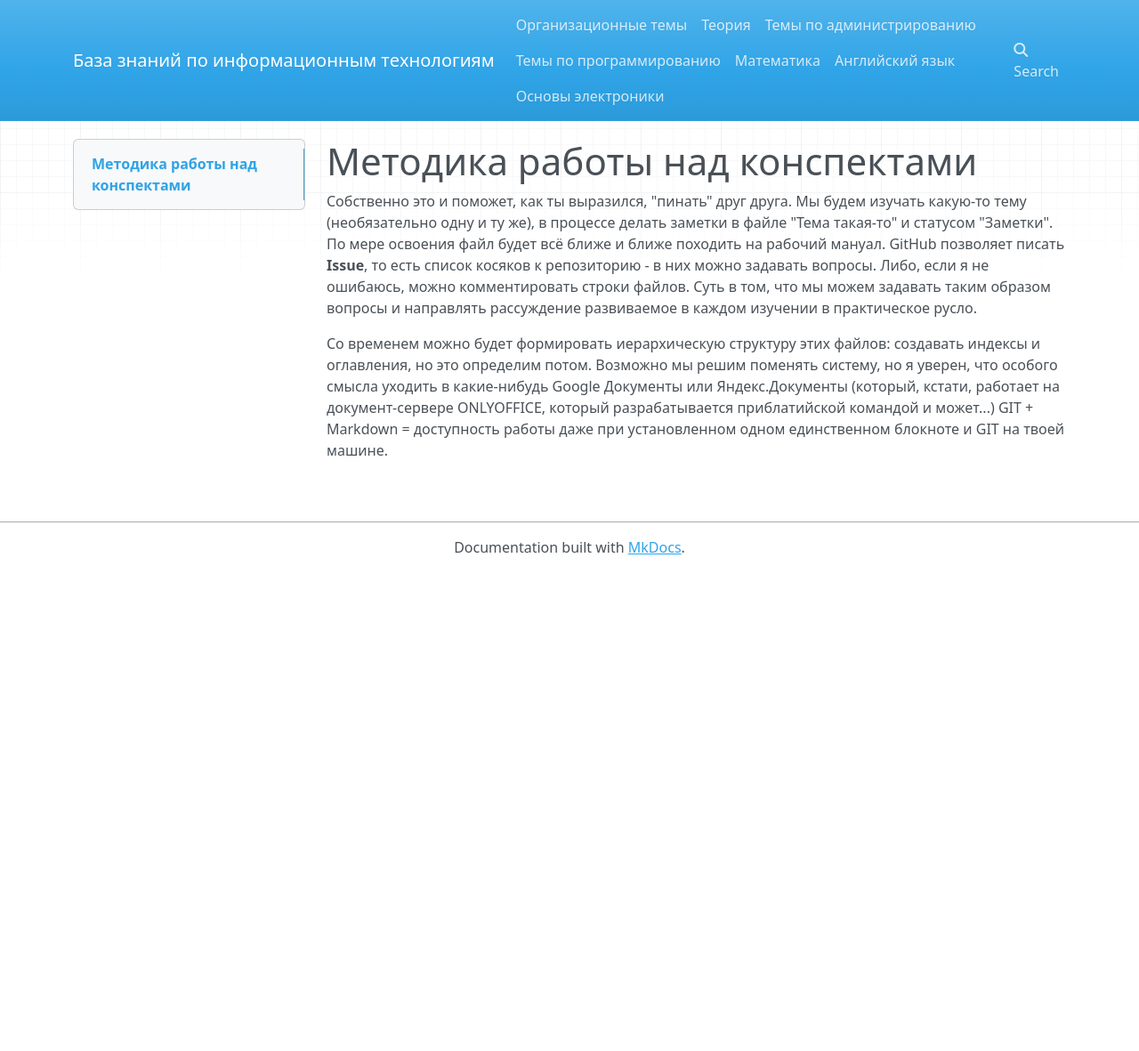
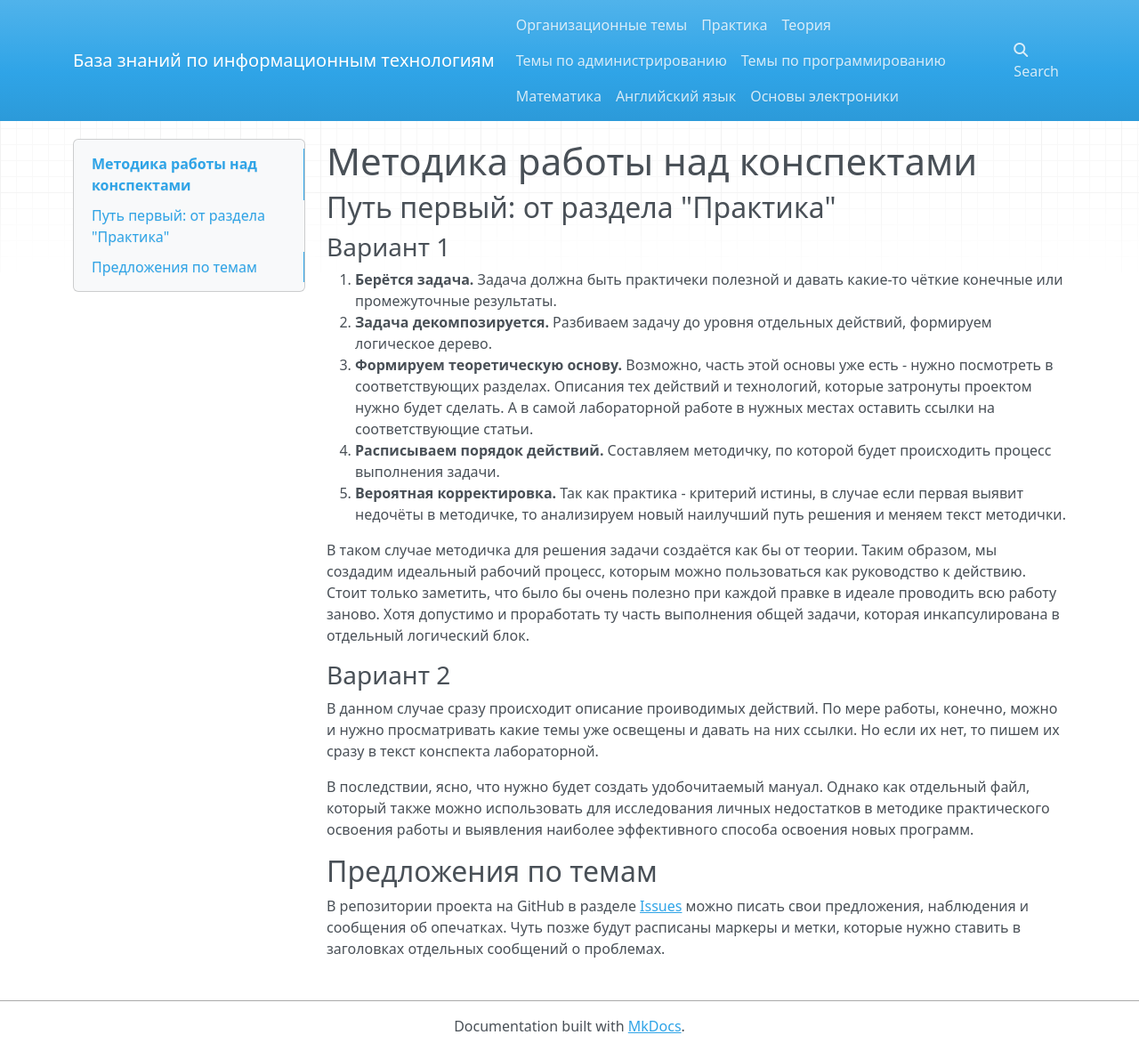
Before and after one commit to boyko1989/ITCO, an MkDocs documentation site: the page built from docs/organisation/howdoit.md, in a window 1280 px wide and 1181 px high. Shown: the whole window at 89% size. Built offline with MkDocs 1.6.1, drawn with Linux system fonts in a browser that asks for light colours; nearby versions of some CDN libraries.

Commit message:
Добавил раздел Практика

```diff
--- a/docs/organisation/howdoit.md
+++ b/docs/organisation/howdoit.md
@@ -1,5 +1,24 @@
 # Методика работы над конспектами
 
-Собственно это и поможет, как ты выразился, "пинать" друг друга. Мы будем изучать какую-то тему (необязательно одну и ту же), в процессе делать заметки в файле "Тема такая-то" и статусом "Заметки". По мере освоения файл будет всё ближе и ближе походить на рабочий мануал. GitHub позволяет писать **Issue**, то есть список косяков к репозиторию - в них можно задавать вопросы. Либо, если я не ошибаюсь, можно комментировать строки файлов. Суть в том, что мы можем задавать таким образом вопросы и направлять рассуждение развиваемое в каждом изучении в практическое русло.
+## Путь первый: от раздела "Практика"
 
-Со временем можно будет формировать иерархическую структуру этих файлов: создавать индексы и оглавления, но это определим потом. Возможно мы решим поменять систему, но я уверен, что особого смысла уходить в какие-нибудь Google Документы или Яндекс.Документы (который, кстати, работает на документ-сервере ONLYOFFICE, который разрабатывается приблатийской командой и может...) GIT + Markdown = доступность работы даже при установленном одном единственном блокноте и GIT на твоей машине.
+### Вариант 1
+
+1. **Берётся задача.** Задача должна быть практичеки полезной и давать какие-то чёткие конечные или промежуточные результаты.
+2. **Задача декомпозируется.** Разбиваем задачу до уровня отдельных действий, формируем логическое дерево.
+3. **Формируем теоретическую основу.** Возможно, часть этой основы уже есть - нужно посмотреть в соответствующих разделах. Описания тех действий и технологий, которые затронуты проектом нужно будет сделать. А в самой лабораторной работе в нужных местах оставить ссылки на соответствующие статьи.
+4. **Расписываем порядок действий.** Составляем методичку, по которой будет происходить процесс выполнения задачи.
+5. **Вероятная корректировка.** Так как практика - критерий истины, в случае если первая выявит недочёты в методичке, то анализируем новый наилучший путь решения и меняем текст методички.
+
+В таком случае методичка для решения задачи создаётся как бы от теории. Таким образом, мы создадим идеальный рабочий процесс, которым можно пользоваться как руководство к действию. Стоит только заметить, что было бы очень полезно при каждой правке в идеале проводить всю работу заново. Хотя допустимо и проработать ту часть выполнения общей задачи, которая инкапсулирована в отдельный логический блок.
+
+### Вариант 2
+
+В данном случае сразу происходит описание проиводимых действий. По мере работы, конечно, можно и нужно просматривать какие темы уже освещены и давать на них ссылки. Но если их нет, то пишем их сразу в текст конспекта лабораторной.
+
+В последствии, ясно, что нужно будет создать удобочитаемый мануал. Однако как отдельный файл, который также можно использовать для исследования личных недостатков в методике практического освоения работы и выявления наиболее эффективного способа освоения новых программ.
+
+
+## Предложения по темам
+
+В репозитории проекта на GitHub в разделе [Issues](https://github.com/boyko1989/ITCO/issues) можно писать свои предложения, наблюдения и сообщения об опечатках. Чуть позже будут расписаны маркеры и метки, которые нужно ставить в заголовках отдельных сообщений о проблемах.
--- a/mkdocs.yml
+++ b/mkdocs.yml
@@ -2,6 +2,7 @@ site_name: База знаний по информационным технол
 
 nav:
     - Организационные темы: organisation/README.md
+    - Практика: practice/README.md
     - Теория: theory/README.md
     - Темы по администрированию: administration/README.md
     - Темы по программированию: programming/README.md
```
Also changed, not shown: docs/README.md (+3 -2 lines), docs/english/README.md (added), docs/math/README.md (added), docs/practice/README.md (added).
